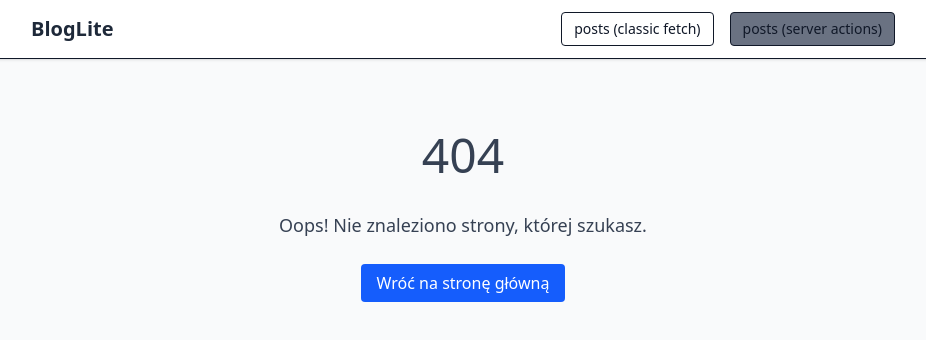
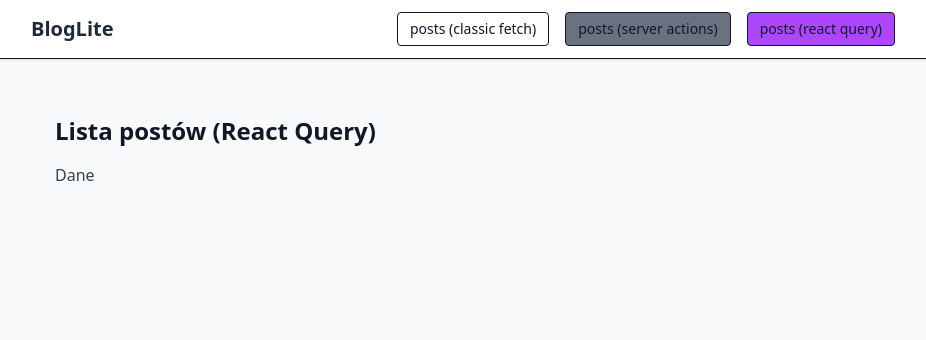
Before and after one commit to BartoszBee/blog-lite, a Next.js app: page /rq in a window 1280 px wide. Before the commit this address had no page. Shown: the top 340 px of the page, without its empty margins (177-1103 px from the left). Built offline with nearby package versions, Linux system fonts and the light colour scheme.

Commit message:
react query added

```diff
--- a/app/layout.tsx
+++ b/app/layout.tsx
@@ -36,6 +36,12 @@ export default function RootLayout({
               >
                 posts (server actions)
               </Link>
+              <Link
+                href="/rq"
+                className="px-3 py-1.5 rounded bg-purple-500 hover:bg-purple-600 transition text-sm font-medium border"
+              >
+                posts (react query)
+              </Link>
             </div>
           </nav>
         </header>
--- /dev/null
+++ b/app/rq/layout.tsx
@@ -0,0 +1,19 @@
+"use client";
+
+import { QueryClient, QueryClientProvider } from "@tanstack/react-query";
+
+export default function RqLayout({
+  children,
+}: {
+  children: React.ReactNode;
+}) {
+  // Singleton QueryClient dla sekcji RQ
+  const queryClient = new QueryClient();
+
+  return (
+    <QueryClientProvider client={queryClient}>
+      {/* Każda strona w /rq będzie działać z React Query */}
+      {children}
+    </QueryClientProvider>
+  );
+}
--- /dev/null
+++ b/app/rq/page.tsx
@@ -0,0 +1,8 @@
+export default function RqHomePage() {
+  return (
+    <main className="p-6">
+      <h1 className="text-2xl font-bold mb-4">Lista postów (React Query)</h1>
+      <p className="text-gray-700">Dane</p>
+    </main>
+  );
+}
--- a/package.json
+++ b/package.json
@@ -9,6 +9,8 @@
     "lint": "eslint"
   },
   "dependencies": {
+    "@tanstack/react-query": "^5.90.11",
+    "@tanstack/react-query-devtools": "^5.91.1",
     "next": "16.0.3",
     "react": "19.2.0",
     "react-dom": "19.2.0"
```
Also changed, not shown: 1 other file (tests, documents, lock files or other folders).
